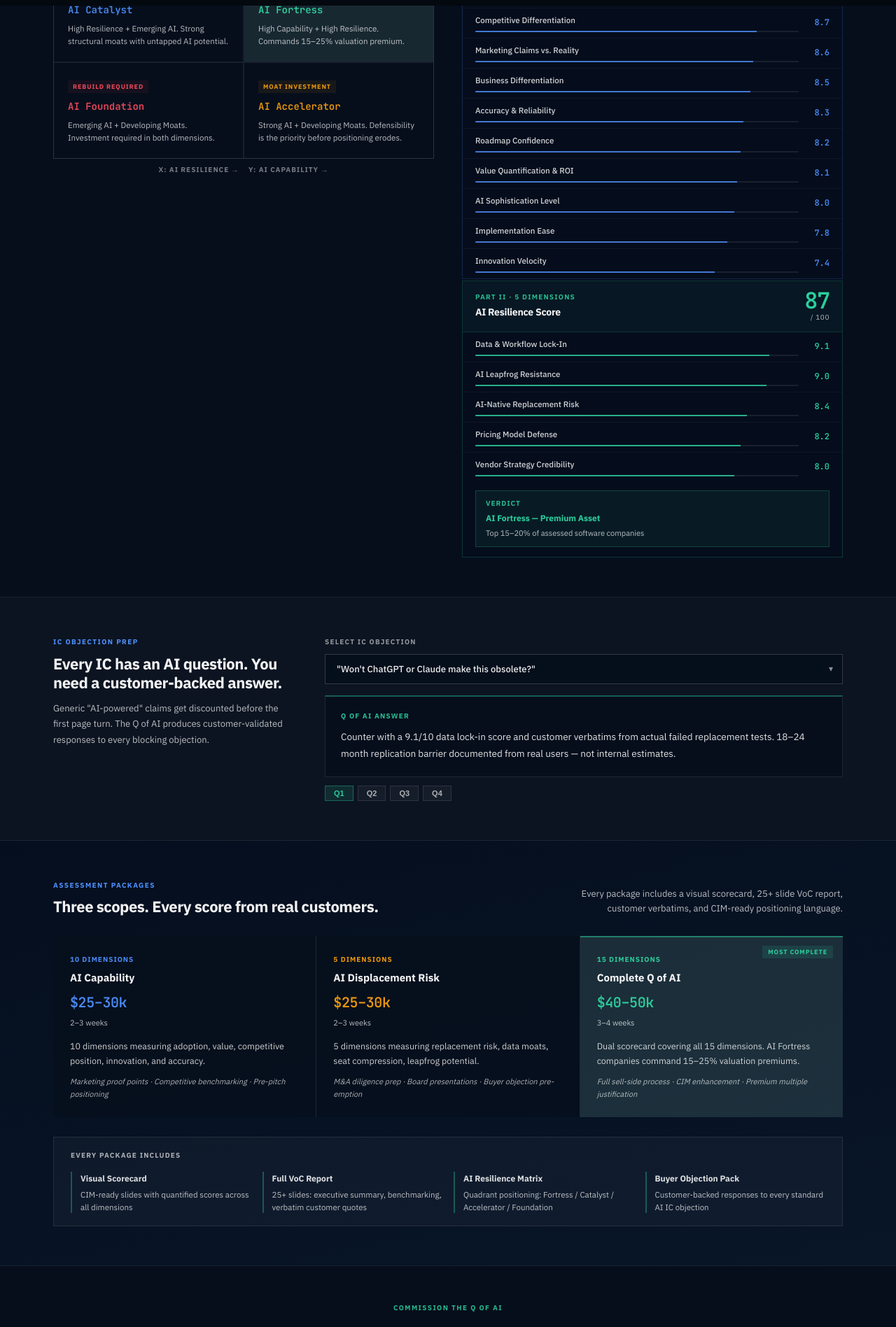
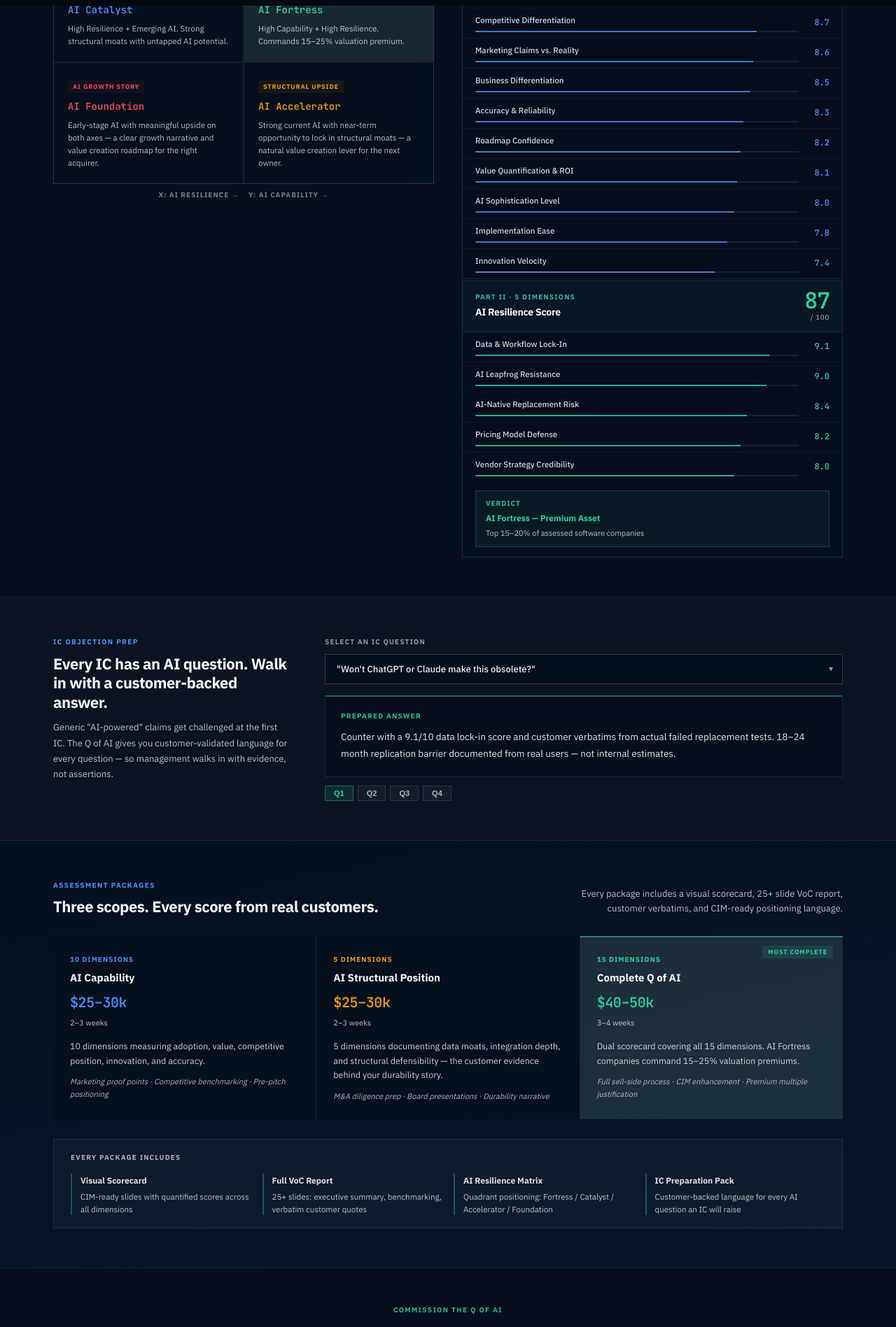
Before and after one commit to Crossover-Research/sell-side-overview-site, a Next.js app: page /qofai in a window 1280 px wide. Shown: the part 792-2689 px from the top of the page at 70% size. Built offline with nearby package versions, Linux system fonts and the light colour scheme.

Commit message:
copy: Q of AI full sell-side reframe — opportunity/narrative framing throughout

```diff
--- a/app/qofai/page.tsx
+++ b/app/qofai/page.tsx
@@ -36,11 +36,11 @@ const PACKAGES = [
   },
   {
     id: 'resilience',
-    name: 'AI Displacement Risk',
+    name: 'AI Structural Position',
     price: '$25–30k',
     timeline: '2–3 weeks',
-    desc: '5 dimensions measuring replacement risk, data moats, seat compression, leapfrog potential.',
-    useCase: 'M&A diligence prep · Board presentations · Buyer objection pre-emption',
+    desc: '5 dimensions documenting data moats, integration depth, and structural defensibility — the customer evidence behind your durability story.',
+    useCase: 'M&A diligence prep · Board presentations · Durability narrative',
     dims: 5,
     color: 'rgba(245,158,11,.95)',
   },
@@ -166,8 +166,8 @@ export default function QofAIPage() {
                 {[
                   { name:'AI Catalyst',     badge:'Growth Opportunity', color:'rgba(77,144,254,.95)',  bg:'rgba(77,144,254,.08)',  desc:'High Resilience + Emerging AI. Strong structural moats with untapped AI potential.' },
                   { name:'AI Fortress',     badge:'Premium Asset',       color:'rgba(45,212,160,.97)',  bg:'rgba(45,212,160,.07)',  desc:'High Capability + High Resilience. Commands 15–25% valuation premium.', highlight:true },
-                  { name:'AI Foundation',   badge:'Rebuild Required',    color:'rgba(255,77,94,.92)',   bg:'rgba(255,77,94,.06)',   desc:'Emerging AI + Developing Moats. Investment required in both dimensions.' },
-                  { name:'AI Accelerator',  badge:'Moat Investment',     color:'rgba(245,158,11,.95)',  bg:'rgba(245,158,11,.07)',  desc:'Strong AI + Developing Moats. Defensibility is the priority before positioning erodes.' },
+                  { name:'AI Foundation',   badge:'AI Growth Story',     color:'rgba(255,77,94,.92)',   bg:'rgba(255,77,94,.06)',   desc:'Early-stage AI with meaningful upside on both axes — a clear growth narrative and value creation roadmap for the right acquirer.' },
+                  { name:'AI Accelerator',  badge:'Structural Upside',   color:'rgba(245,158,11,.95)',  bg:'rgba(245,158,11,.07)',  desc:'Strong current AI with near-term opportunity to lock in structural moats — a natural value creation lever for the next owner.' },
                 ].map((q, i) => (
                   <div key={i} style={{ background: q.highlight ? 'rgba(45,212,160,.05)' : 'rgba(6,14,28,.95)', padding:'20px 20px', borderTop: q.highlight ? '2px solid rgba(45,212,160,.4)' : '2px solid transparent', position:'relative' }}>
                     <div style={{ fontSize:9, fontWeight:700, letterSpacing:'.1em', textTransform:'uppercase', color:q.color, background:q.bg, padding:'2px 7px', display:'inline-block', marginBottom:8 }}>{q.badge}</div>
@@ -260,10 +260,10 @@ export default function QofAIPage() {
             <div>
               <div className="ib-section-eyebrow" style={{ marginBottom:8 }}>IC Objection Prep</div>
               <h2 style={{ fontSize:22, fontWeight:700, color:'rgba(255,255,255,.95)', letterSpacing:'-.022em', lineHeight:1.25, marginBottom:12 }}>
-                Every IC has an AI question. You need a customer-backed answer.
+                Every IC has an AI question. Walk in with a customer-backed answer.
               </h2>
               <p style={{ fontSize:13, color:'rgba(255,255,255,.72)', lineHeight:1.72, marginBottom:0 }}>
-                Generic "AI-powered" claims get discounted before the first page turn. The Q of AI produces customer-validated responses to every blocking objection.
+                Generic "AI-powered" claims get challenged at the first IC. The Q of AI gives you customer-validated language for every question — so management walks in with evidence, not assertions.
               </p>
             </div>
 
@@ -271,7 +271,7 @@ export default function QofAIPage() {
               {/* Dropdown question selector */}
               <div style={{ marginBottom:16 }}>
                 <div style={{ fontSize:10, fontWeight:700, letterSpacing:'.12em', textTransform:'uppercase', color:'rgba(255,255,255,.55)', marginBottom:8 }}>
-                  Select IC objection
+                  Select an IC question
                 </div>
                 <div style={{ position:'relative' }}>
                   <select
@@ -297,7 +297,7 @@ export default function QofAIPage() {
               {/* Answer panel */}
               <div style={{ background:'rgba(6,14,28,.95)', border:'1px solid rgba(255,255,255,.1)', borderTop:'2px solid rgba(45,212,160,.4)', padding:'20px 22px' }}>
                 <div style={{ fontSize:10, fontWeight:700, letterSpacing:'.12em', textTransform:'uppercase', color:'rgba(45,212,160,.88)', marginBottom:10 }}>
-                  Q of AI Answer
+                  Prepared Answer
                 </div>
                 <div style={{ fontSize:13.5, color:'rgba(255,255,255,.88)', lineHeight:1.75 }}>
                   {OBJECTIONS[selectedQ].a}
@@ -379,7 +379,7 @@ export default function QofAIPage() {
                 { title:'Visual Scorecard',      desc:'CIM-ready slides with quantified scores across all dimensions' },
                 { title:'Full VoC Report',        desc:'25+ slides: executive summary, benchmarking, verbatim customer quotes' },
                 { title:'AI Resilience Matrix',   desc:'Quadrant positioning: Fortress / Catalyst / Accelerator / Foundation' },
-                { title:'Buyer Objection Pack',   desc:'Customer-backed responses to every standard AI IC objection' },
+                { title:'IC Preparation Pack',    desc:'Customer-backed language for every AI question an IC will raise' },
               ].map((item,i) => (
                 <div key={i} style={{ borderLeft:'2px solid rgba(45,212,160,.35)', paddingLeft:12 }}>
                   <div style={{ fontSize:12, fontWeight:700, color:'rgba(255,255,255,.85)', marginBottom:4 }}>{item.title}</div>
@@ -399,7 +399,7 @@ export default function QofAIPage() {
             Pre-empt the objection.<br />Commission the Q of AI.
           </h2>
           <p style={{ fontSize:13, color:'rgba(255,255,255,.72)', lineHeight:1.75, marginBottom:28 }}>
-            Institutional buyers are repricing AI displacement risk across every software transaction. AI Fortress quadrant: 15–25% valuation premium. Three to four weeks. Real customers. Independent collection.
+            Institutional buyers are pricing AI capability and defensibility into every bid. Companies that arrive with customer-validated evidence don't just answer the question — they set the terms. AI Fortress positioning: 15–25% valuation premium. Three to four weeks. Real customers. Independent collection.
           </p>
           <div style={{ display:'flex', gap:10, justifyContent:'center', flexWrap:'wrap', marginBottom:18 }}>
             <a href={`mailto:${CONTACT.email}`} style={{ background:'rgba(255,255,255,.95)', color:'#050e1e', padding:'11px 26px', fontSize:13, fontWeight:700, textDecoration:'none' }}>
```
